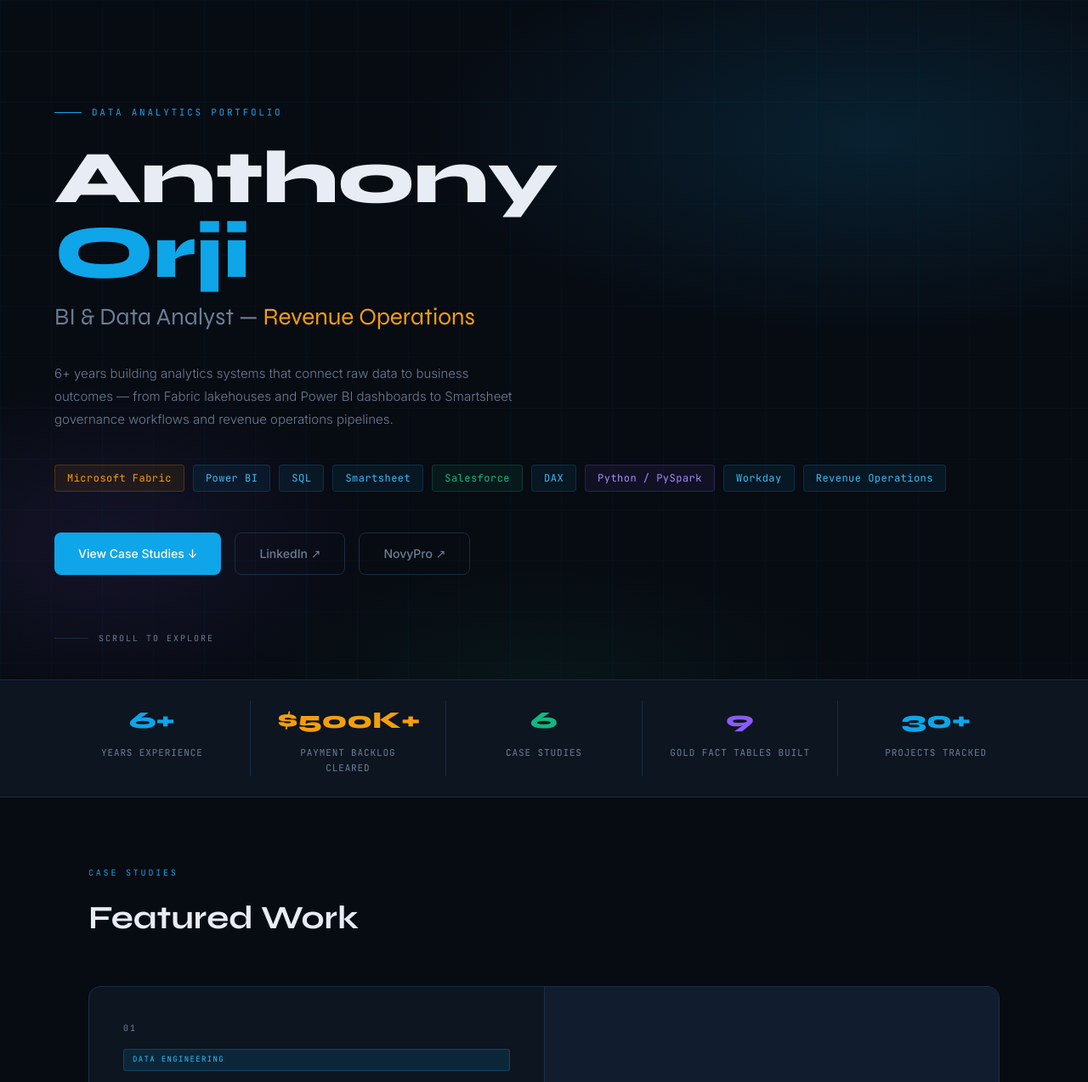
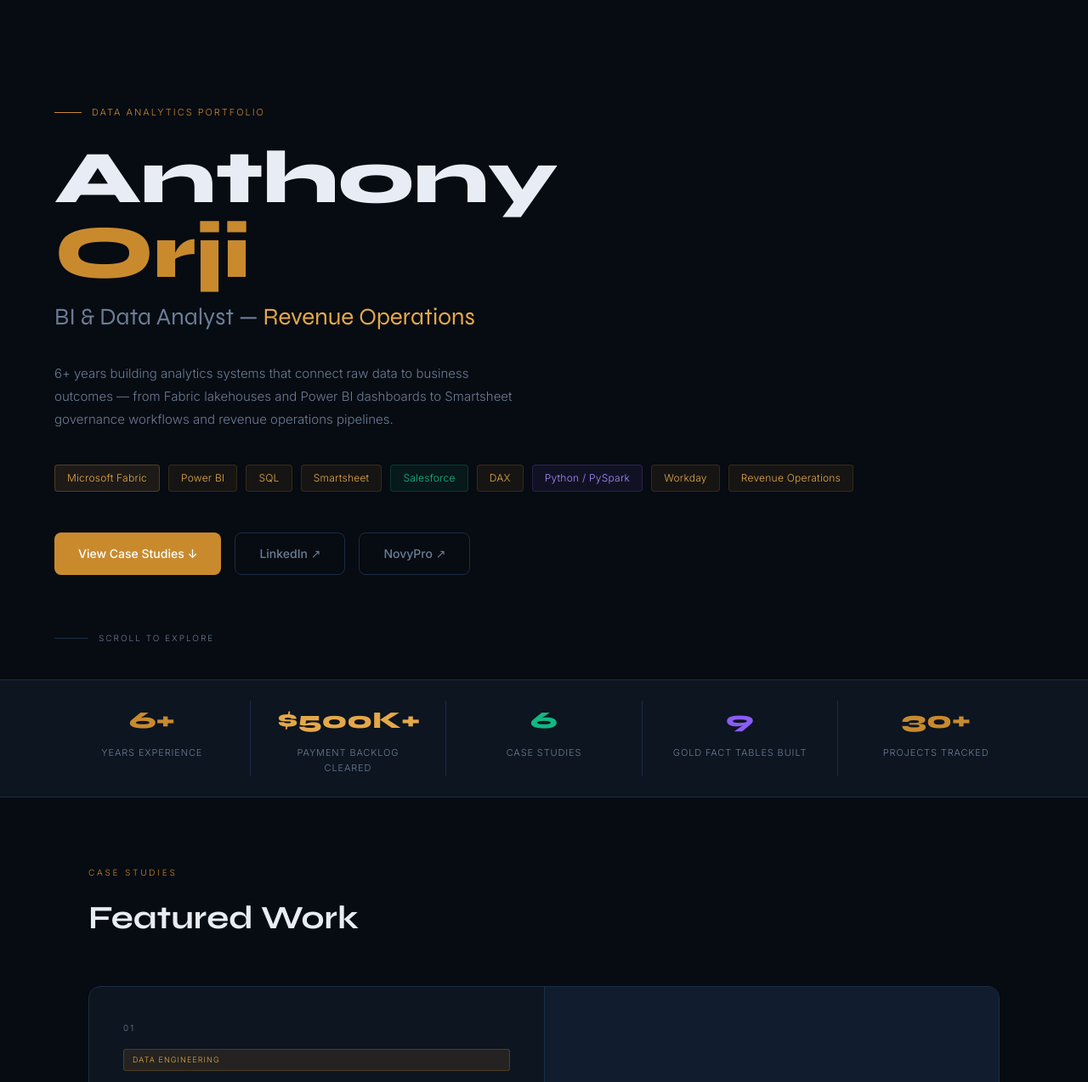
Before and after one commit to ChukwuemekaAnthony/ChukwuemekaAnthony, a plain HTML site: page index.html in a window 1280 px wide. Shown: the top 1274 px of the page at 85% size. Drawn offline with Linux system fonts and the light colour scheme.

Commit message:
Add files via upload

```diff
--- a/index.html
+++ b/index.html
@@ -13,9 +13,9 @@
       --border: #1a2d45;
       --text: #e8edf5;
       --muted: #6b7e96;
-      --accent: #0ea5e9;
-      --accent2: #38bdf8;
-      --gold: #f59e0b;
+      --accent: #c98a2e;
+      --accent2: #e4a84a;
+      --gold: #e4a84a;
       --green: #10b981;
       --purple: #8b5cf6;
     }
@@ -31,56 +31,42 @@
     }
     .hero::before {
       content: ''; position: absolute; inset: 0; pointer-events: none;
-      background:
-        radial-gradient(ellipse 70% 50% at 80% 20%, rgba(14,165,233,.14) 0%, transparent 60%),
-        radial-gradient(ellipse 40% 40% at 10% 80%, rgba(139,92,246,.10) 0%, transparent 60%),
-        radial-gradient(ellipse 50% 30% at 50% 100%, rgba(16,185,129,.06) 0%, transparent 60%);
+      background: none;
     }
-    .grid-bg {
-      position: absolute; inset: 0; pointer-events: none; opacity: .03;
-      background-image: linear-gradient(var(--accent) 1px, transparent 1px),
-                        linear-gradient(90deg, var(--accent) 1px, transparent 1px);
-      background-size: 60px 60px;
-    }
+    .grid-bg { display: none; }
     .hero-eyebrow {
-      font-family: 'JetBrains Mono', monospace; font-size: 11px;
-      letter-spacing: .25em; text-transform: uppercase; color: var(--accent);
+      font-family: 'Inter', sans-serif; font-size: 11px;
+      letter-spacing: .18em; text-transform: uppercase; color: var(--accent);
       margin-bottom: 24px; display: flex; align-items: center; gap: 12px;
-      opacity: 0; animation: fadeUp .6s .1s ease both;
     }
     .hero-eyebrow::before { content: ''; width: 32px; height: 1px; background: var(--accent); display: inline-block; }
     .hero-name {
       font-family: 'Syne', sans-serif; font-size: clamp(42px, 7vw, 88px);
       font-weight: 800; line-height: 1.0; color: var(--text); margin-bottom: 8px;
-      opacity: 0; animation: fadeUp .6s .2s ease both;
     }
     .hero-name span { color: var(--accent); }
     .hero-title {
       font-family: 'Syne', sans-serif; font-size: clamp(18px, 3vw, 28px);
       font-weight: 400; color: var(--muted); margin-bottom: 28px;
-      opacity: 0; animation: fadeUp .6s .3s ease both;
     }
     .hero-title em { font-style: normal; color: var(--gold); }
     .hero-desc {
       max-width: 560px; font-size: 15px; color: var(--muted); line-height: 1.8;
       margin-bottom: 40px;
-      opacity: 0; animation: fadeUp .6s .4s ease both;
     }
     .hero-tags {
       display: flex; flex-wrap: wrap; gap: 10px; margin-bottom: 48px;
-      opacity: 0; animation: fadeUp .6s .5s ease both;
     }
     .htag {
-      background: rgba(14,165,233,.08); border: 1px solid rgba(14,165,233,.18);
-      color: var(--accent2); font-size: 12px; font-family: 'JetBrains Mono', monospace;
-      padding: 5px 14px; border-radius: 4px; letter-spacing: .04em;
+      background: rgba(201,138,46,.08); border: 1px solid rgba(201,138,46,.18);
+      color: var(--accent2); font-size: 12px; font-family: 'Inter', sans-serif;
+      padding: 5px 14px; border-radius: 4px; letter-spacing: .02em;
     }
-    .htag.gold { background: rgba(245,158,11,.08); border-color: rgba(245,158,11,.2); color: var(--gold); }
+    .htag.gold { background: rgba(228,168,74,.1); border-color: rgba(228,168,74,.25); color: var(--gold); }
     .htag.green { background: rgba(16,185,129,.08); border-color: rgba(16,185,129,.2); color: var(--green); }
     .htag.purple { background: rgba(139,92,246,.08); border-color: rgba(139,92,246,.2); color: #a78bfa; }
     .hero-cta {
       display: flex; gap: 16px; flex-wrap: wrap;
-      opacity: 0; animation: fadeUp .6s .6s ease both;
     }
     .btn {
       display: inline-flex; align-items: center; gap: 8px;
@@ -89,17 +75,16 @@
       font-family: 'Inter', sans-serif;
     }
     .btn-primary { background: var(--accent); color: #fff; }
-    .btn-primary:hover { background: var(--accent2); transform: translateY(-2px); box-shadow: 0 8px 24px rgba(14,165,233,.3); }
+    .btn-primary:hover { background: var(--accent2); transform: translateY(-2px); box-shadow: 0 8px 24px rgba(201,138,46,.3); }
     .btn-ghost { background: transparent; color: var(--muted); border: 1px solid var(--border); }
     .btn-ghost:hover { color: var(--text); border-color: var(--muted); transform: translateY(-2px); }
 
     /* ── Scroll indicator ── */
     .scroll-hint {
       position: absolute; bottom: 40px; left: 64px;
-      font-family: 'JetBrains Mono', monospace; font-size: 10px;
+      font-family: 'Inter', sans-serif; font-size: 10px;
       letter-spacing: .2em; color: var(--muted); text-transform: uppercase;
       display: flex; align-items: center; gap: 12px;
-      opacity: 0; animation: fadeUp .6s .9s ease both;
     }
     .scroll-hint::before { content: ''; width: 40px; height: 1px; background: var(--border); }
 
@@ -118,12 +103,12 @@
     .stat-val.gold { color: var(--gold); }
     .stat-val.green { color: var(--green); }
     .stat-val.purple { color: var(--purple); }
-    .stat-lbl { font-size: 11px; font-family: 'JetBrains Mono', monospace; color: var(--muted); text-transform: uppercase; letter-spacing: .08em; margin-top: 4px; }
+    .stat-lbl { font-size: 11px; font-family: 'Inter', sans-serif; color: var(--muted); text-transform: uppercase; letter-spacing: .08em; margin-top: 4px; }
 
     /* ── Section ── */
     .section { max-width: 1200px; margin: 0 auto; padding: 80px 64px; }
     .section-lbl {
-      font-family: 'JetBrains Mono', monospace; font-size: 10px;
+      font-family: 'Inter', sans-serif; font-size: 10px;
       letter-spacing: .28em; text-transform: uppercase; color: var(--accent); margin-bottom: 12px;
     }
     .section-title { font-family: 'Syne', sans-serif; font-size: clamp(26px, 3vw, 40px); font-weight: 700; margin-bottom: 48px; }
@@ -145,31 +130,31 @@
     .proj-card:hover::before { opacity: 1; }
     .proj-card.c1::before { background: linear-gradient(90deg, #f59e0b, #fcd34d); }
     .proj-card.c2::before { background: linear-gradient(90deg, #1e6f5c, #2a9d7f); }
-    .proj-card.c3::before { background: linear-gradient(90deg, #0ea5e9, #38bdf8); }
+    .proj-card.c3::before { background: linear-gradient(90deg, #c98a2e, #e4a84a); }
     .proj-card.c4::before { background: linear-gradient(90deg, #8b5cf6, #c4b5fd); }
     .proj-card.c5::before { background: linear-gradient(90deg, #b45309, #f59e0b); }
     .c5 .proj-badge { background: rgba(180,83,9,.12); color: #d97706; border: 1px solid rgba(180,83,9,.25); }
 
     .proj-content { padding: 40px; display: flex; flex-direction: column; }
     .proj-num {
-      font-family: 'JetBrains Mono', monospace; font-size: 10px;
+      font-family: 'Inter', sans-serif; font-size: 10px;
       letter-spacing: .2em; color: var(--muted); text-transform: uppercase; margin-bottom: 16px;
     }
     .proj-badge {
-      display: inline-block; font-family: 'JetBrains Mono', monospace; font-size: 9px;
-      letter-spacing: .15em; text-transform: uppercase; padding: 4px 10px;
+      display: inline-block; font-family: 'Inter', sans-serif; font-size: 9px;
+      letter-spacing: .12em; text-transform: uppercase; padding: 4px 10px;
       border-radius: 3px; margin-bottom: 16px;
     }
     .c1 .proj-badge { background: rgba(245,158,11,.12); color: var(--gold); border: 1px solid rgba(245,158,11,.25); }
     .c2 .proj-badge { background: rgba(30,111,92,.12); color: #2a9d7f; border: 1px solid rgba(30,111,92,.25); }
-    .c3 .proj-badge { background: rgba(14,165,233,.12); color: var(--accent2); border: 1px solid rgba(14,165,233,.25); }
+    .c3 .proj-badge { background: rgba(201,138,46,.12); color: var(--accent2); border: 1px solid rgba(201,138,46,.25); }
     .c4 .proj-badge { background: rgba(139,92,246,.12); color: #a78bfa; border: 1px solid rgba(139,92,246,.25); }
 
     .proj-title { font-family: 'Syne', sans-serif; font-size: 22px; font-weight: 700; margin-bottom: 12px; line-height: 1.2; }
     .proj-desc { font-size: 14px; color: var(--muted); line-height: 1.7; margin-bottom: 24px; flex: 1; }
     .proj-tags { display: flex; flex-wrap: wrap; gap: 8px; margin-bottom: 28px; }
     .proj-tag {
-      font-family: 'JetBrains Mono', monospace; font-size: 10px; letter-spacing: .05em;
+      font-family: 'JetBrains Mono', monospace; font-size: 10px; letter-spacing: .03em;
       padding: 3px 9px; border-radius: 3px; border: 1px solid var(--border); color: var(--muted);
     }
     .proj-link {
@@ -229,16 +214,16 @@
     .about-links { display: flex; gap: 16px; flex-wrap: wrap; margin-top: 28px; }
     .about-link {
       display: inline-flex; align-items: center; gap: 8px;
-      font-size: 13px; font-family: 'JetBrains Mono', monospace;
+      font-size: 13px; font-family: 'Inter', sans-serif;
       color: var(--muted); text-decoration: none; border: 1px solid var(--border);
       padding: 8px 16px; border-radius: 6px; transition: all .2s;
     }
     .about-link:hover { color: var(--accent); border-color: var(--accent); }
     .skills-grid { display: grid; grid-template-columns: 1fr 1fr; gap: 16px; }
     .skill-group { background: var(--surface2); border: 1px solid var(--border); border-radius: 10px; padding: 20px; }
-    .sg-title { font-family: 'JetBrains Mono', monospace; font-size: 9px; letter-spacing: .2em; text-transform: uppercase; color: var(--accent); margin-bottom: 12px; }
+    .sg-title { font-family: 'Inter', sans-serif; font-size: 9px; letter-spacing: .2em; text-transform: uppercase; color: var(--accent); margin-bottom: 12px; }
     .sg-items { display: flex; flex-wrap: wrap; gap: 6px; }
-    .sg-item { font-size: 11px; color: var(--muted); background: var(--surface); border: 1px solid var(--border); padding: 3px 8px; border-radius: 3px; font-family: 'JetBrains Mono', monospace; }
+    .sg-item { font-size: 11px; color: var(--muted); background: var(--surface); border: 1px solid var(--border); padding: 3px 8px; border-radius: 3px; font-family: 'Inter', sans-serif; }
 
     /* ── Footer ── */
     footer {
@@ -247,7 +232,7 @@
     }
     .footer-name { font-family: 'Syne', sans-serif; font-size: 14px; font-weight: 700; color: var(--text); }
     .footer-links { display: flex; gap: 24px; }
-    .footer-links a { font-size: 12px; font-family: 'JetBrains Mono', monospace; color: var(--muted); text-decoration: none; letter-spacing: .05em; transition: color .2s; }
+    .footer-links a { font-size: 12px; font-family: 'Inter', sans-serif; color: var(--muted); text-decoration: none; letter-spacing: .03em; transition: color .2s; }
     .footer-links a:hover { color: var(--accent); }
 
     @keyframes fadeUp { from { opacity: 0; transform: translateY(20px); } to { opacity: 1; transform: translateY(0); } }
```
